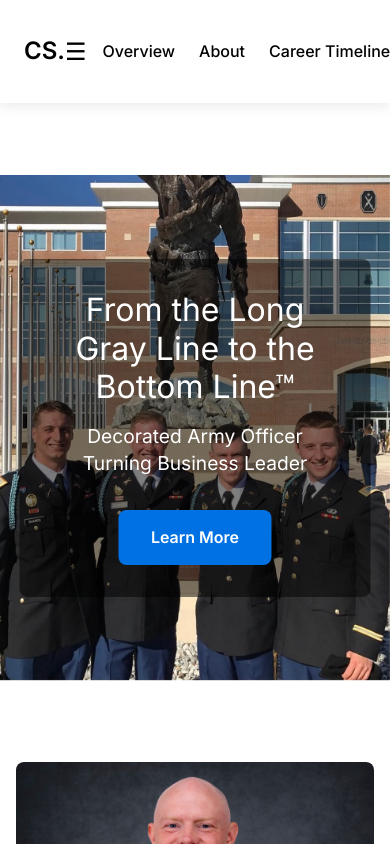
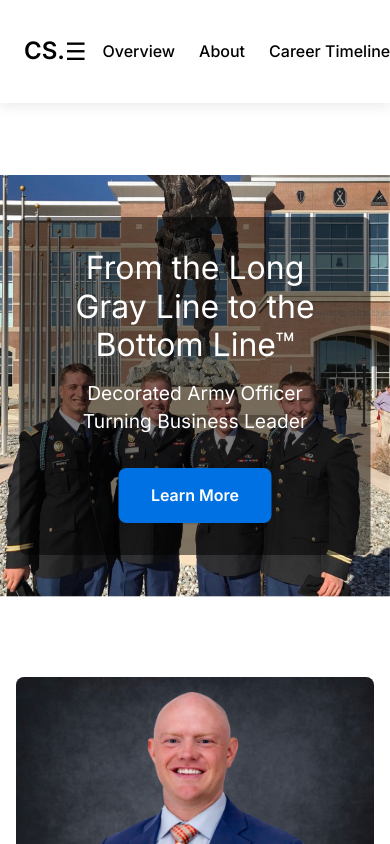
Before and after one commit to csnowden11/camdensnowden.com, a Next.js app: page / in a window 390 px wide. Shown: the top 844 px of the page. Built offline with nearby package versions, Linux system fonts and the light colour scheme; grey boxes are pictures that could not be loaded.

Commit message:
Update globals.css

```diff
--- a/src/app/globals.css
+++ b/src/app/globals.css
@@ -210,7 +210,7 @@ nav {
   }
 
   .hero-image {
-    object-position: center;
+    object-position: center 25%;
   }
 
   #hero .overlay {
@@ -254,17 +254,18 @@ nav {
   width: 100%;
   height: 100%;
   object-fit: cover;
+  object-position: center 30%;
   transition: transform 0.5s ease-in-out;
   will-change: transform;
 }
 
 @media (max-width: 768px) {
   #hero {
-    height: 60vh;
+    height: 50vh;
   }
 
   .hero-image {
-    object-position: center;
+    object-position: center 25%;
   }
 }
 
```
